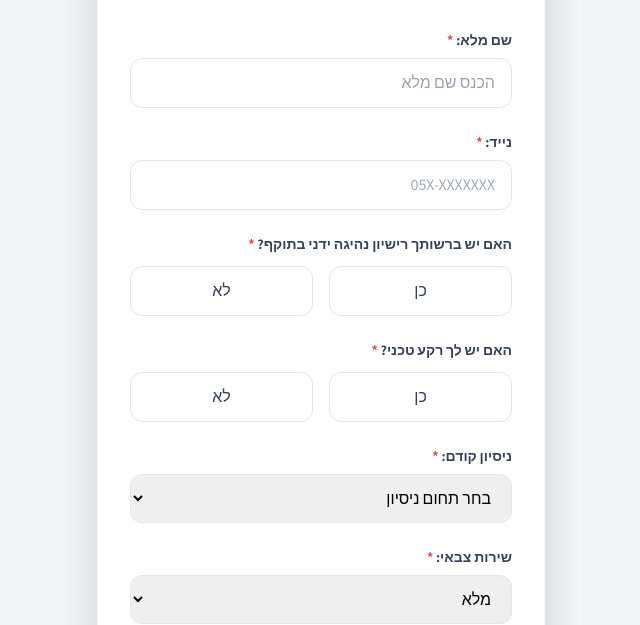
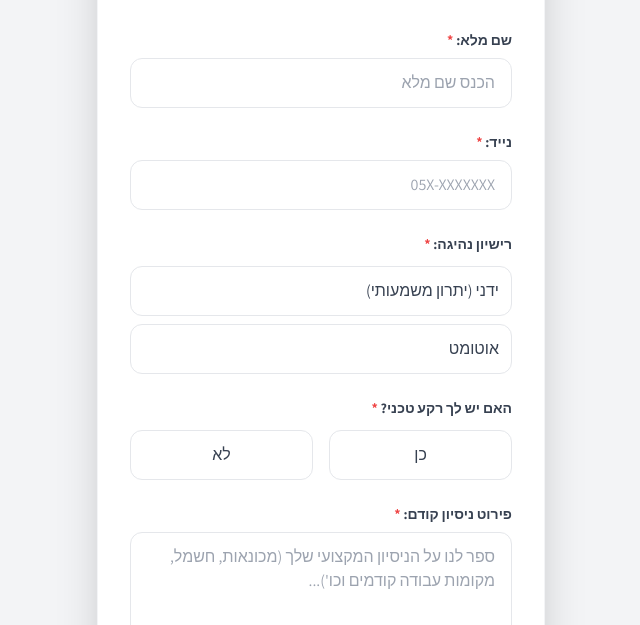
Before and after one commit to Hhttp01/-.-, a plain HTML site: page index.html in a window 1280 px wide. Shown: the part 175-800 px from the top of the page, without its empty margins (319-959 px from the left). Drawn offline with nearby package versions, Linux system fonts and the light colour scheme.

Commit message:
Update index.html

```diff
--- a/index.html
+++ b/index.html
@@ -20,6 +20,9 @@
         .required::after {
             content: " *";
             color: #ef4444;
+        }
+        textarea {
+            resize: none;
         }
     </style>
 </head>
@@ -50,17 +53,17 @@
                     class="w-full px-4 py-3 rounded-xl border border-gray-200 focus:border-blue-500 focus:ring-2 focus:ring-blue-200 outline-none transition-all text-right">
             </div>
 
-            <!-- רישיון נהיגה ידני -->
+            <!-- רישיון נהיגה - ללא סוגריים בכותרת -->
             <div class="space-y-3">
-                <label class="block text-sm font-bold text-gray-700 required">האם יש ברשותך רישיון נהיגה ידני בתוקף?</label>
-                <div class="flex gap-4">
-                    <label class="flex-1 flex items-center justify-center p-3 border rounded-xl cursor-pointer hover:bg-blue-50 transition-all has-[:checked]:bg-blue-100 has-[:checked]:border-blue-500">
-                        <input type="radio" name="manualLicense" value="כן" class="hidden">
-                        <span class="font-medium text-gray-700">כן</span>
+                <label class="block text-sm font-bold text-gray-700 required">רישיון נהיגה:</label>
+                <div class="grid grid-cols-1 gap-2">
+                    <label class="flex items-center p-3 border rounded-xl cursor-pointer hover:bg-blue-50 transition-all has-[:checked]:bg-blue-100 has-[:checked]:border-blue-500">
+                        <input type="radio" name="licenseType" value="ידני" class="hidden">
+                        <span class="font-medium text-gray-700">ידני (יתרון משמעותי)</span>
                     </label>
-                    <label class="flex-1 flex items-center justify-center p-3 border rounded-xl cursor-pointer hover:bg-blue-50 transition-all has-[:checked]:bg-blue-100 has-[:checked]:border-blue-500">
-                        <input type="radio" name="manualLicense" value="לא" class="hidden">
-                        <span class="font-medium text-gray-700">לא</span>
+                    <label class="flex items-center p-3 border rounded-xl cursor-pointer hover:bg-blue-50 transition-all has-[:checked]:bg-blue-100 has-[:checked]:border-blue-500">
+                        <input type="radio" name="licenseType" value="אוטומט" class="hidden">
+                        <span class="font-medium text-gray-700">אוטומט</span>
                     </label>
                 </div>
             </div>
@@ -80,16 +83,11 @@
                 </div>
             </div>
 
-            <!-- ניסיון קודם -->
+            <!-- ניסיון קודם - מלל חופשי -->
             <div>
-                <label class="block text-sm font-bold text-gray-700 mb-2 required">ניסיון קודם:</label>
-                <select id="experienceType" class="w-full px-4 py-3 rounded-xl border border-gray-200 focus:border-blue-500 focus:ring-2 focus:ring-blue-200 outline-none transition-all">
-                    <option value="" disabled selected>בחר תחום ניסיון</option>
-                    <option value="מכונאות">מכונאות</option>
-                    <option value="חשמל">חשמל</option>
-                    <option value="גם וגם">גם וגם</option>
-                    <option value="ללא ניסיון">ללא ניסיון</option>
-                </select>
+                <label class="block text-sm font-bold text-gray-700 mb-2 required">פירוט ניסיון קודם:</label>
+                <textarea id="experienceDetail" rows="4" placeholder="ספר לנו על הניסיון המקצועי שלך (מכונאות, חשמל, מקומות עבודה קודמים וכו')..."
+                    class="w-full px-4 py-3 rounded-xl border border-gray-200 focus:border-blue-500 focus:ring-2 focus:ring-blue-200 outline-none transition-all"></textarea>
             </div>
 
             <!-- שירות צבאי -->
@@ -136,22 +134,21 @@
 
     <script>
         function sendWhatsApp() {
-            // Updated phone number to 0535545534
             const myNumber = "972535545534";
 
             const name = document.getElementById('candidateName').value.trim();
             const phone = document.getElementById('candidatePhone').value.trim();
             const city = document.getElementById('candidateCity').value.trim();
-            const experience = document.getElementById('experienceType').value;
+            const experience = document.getElementById('experienceDetail').value.trim();
             const army = document.getElementById('armyService').value;
 
-            const manualLicense = document.querySelector('input[name="manualLicense"]:checked')?.value;
+            const license = document.querySelector('input[name="licenseType"]:checked')?.value;
             const techBackground = document.querySelector('input[name="technicalBackground"]:checked')?.value;
 
             const msgBox = document.getElementById('msgBox');
 
             // וולידציה
-            if (!name || !phone || !city || !experience || !manualLicense || !techBackground) {
+            if (!name || !phone || !city || !experience || !license || !techBackground) {
                 msgBox.innerText = "נא למלא את כל שדות החובה המסומנים בכוכבית";
                 msgBox.classList.remove('hidden');
                 return;
@@ -167,10 +164,11 @@
                          `👤 *שם מלא:* ${name}\n` +
                          `📱 *נייד:* ${phone}\n` +
                          `📍 *עיר מגורים:* ${city}\n\n` +
-                         `🚗 *רישיון ידני:* ${manualLicense}\n` +
+                         `🚗 *רישיון נהיגה:* ${license}\n` +
                          `⚙️ *רקע טכני:* ${techBackground}\n` +
-                         `🛠️ *ניסיון קודם:* ${experience}\n` +
                          `🇮🇱 *שירות צבאי:* ${army}\n` +
+                         `----------------------------------\n` +
+                         `🛠️ *ניסיון קודם:* \n${experience}\n` +
                          `----------------------------------\n` +
                          `נא לחזור אלי לתיאום ראיון.`;
 
```
